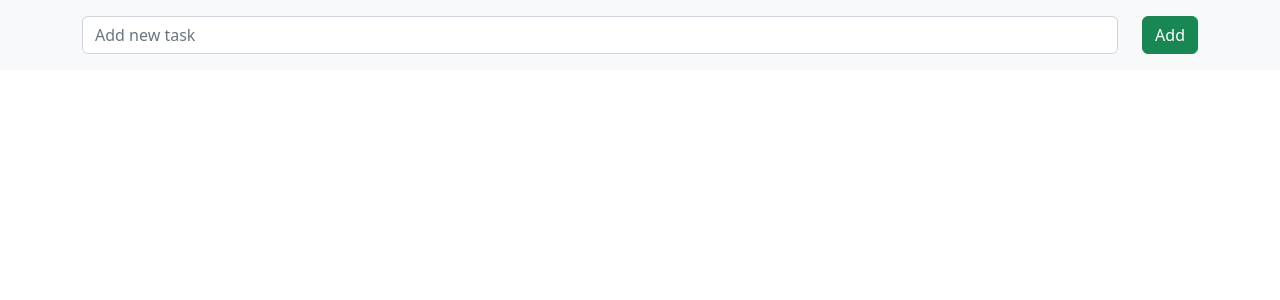
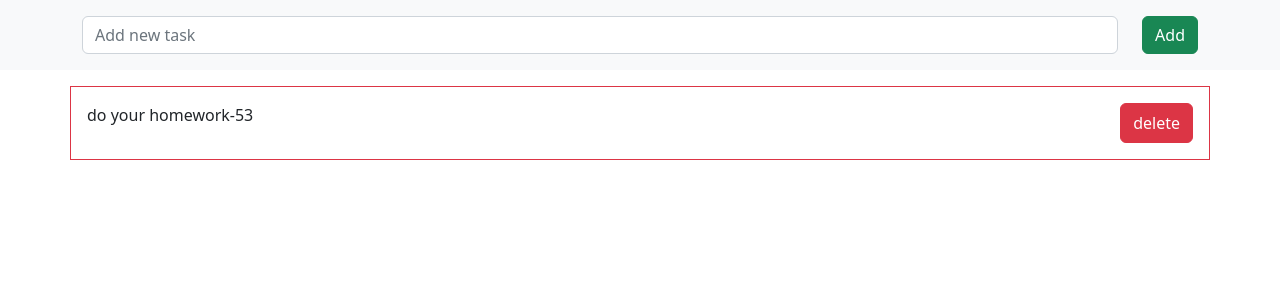
Before and after one commit to omurbekov-azamat/homework-53, a React (Create React App) app: page / in a window 1280 px wide. Shown: the top 300 px of the page. Built offline with nearby package versions, Linux system fonts and the light colour scheme.

Commit message:
Described the appearance Task.tsx;

```diff
--- a/src/App.tsx
+++ b/src/App.tsx
@@ -1,9 +1,13 @@
 import React from 'react';
 import TaskForm from "./TaskForm/TaskForm";
+import Task from "./Task/Task"
 
 function App() {
   return (
+    <>
       <TaskForm/>
+      <Task task={'do your homework-53'}/>
+    </>
   );
 }
 
--- a/src/Task/Task.tsx
+++ b/src/Task/Task.tsx
@@ -1,8 +1,17 @@
 import React from "react";
 
+interface TaskProps {
+  task: string;
+}
 
 
-const Task = () => {
+const Task: React.FC<TaskProps> = (props) => {
+  return(
+    <div className='container d-flex justify-content-between border border-danger p-3 mb-3'>
+      <p>{props.task}</p>
+      <button className='btn btn-danger'>delete</button>
+    </div>
+  )
 }
 
 export default Task;
--- a/src/TaskForm/TaskForm.tsx
+++ b/src/TaskForm/TaskForm.tsx
@@ -2,7 +2,7 @@ import React from "react";
 
 const TaskForm = () => {
   return (
-    <div className='bg-light p-3'>
+    <div className='bg-light p-3 mb-3'>
       <form>
         <div className='container d-flex'>
           <input type="text" className='form-control' placeholder='Add new task'/>
```
